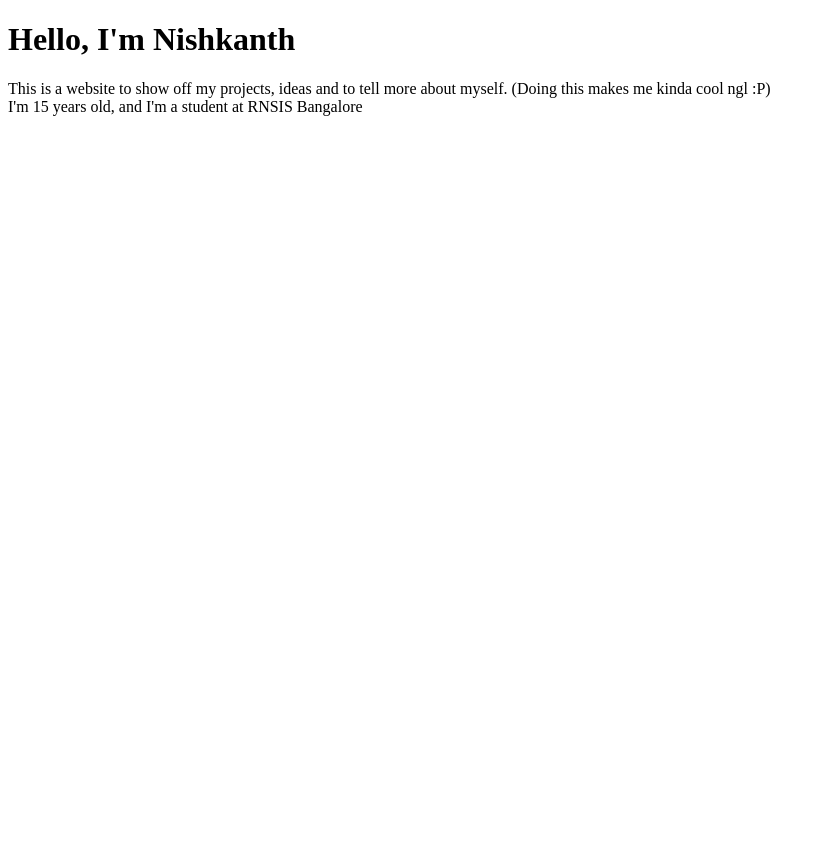
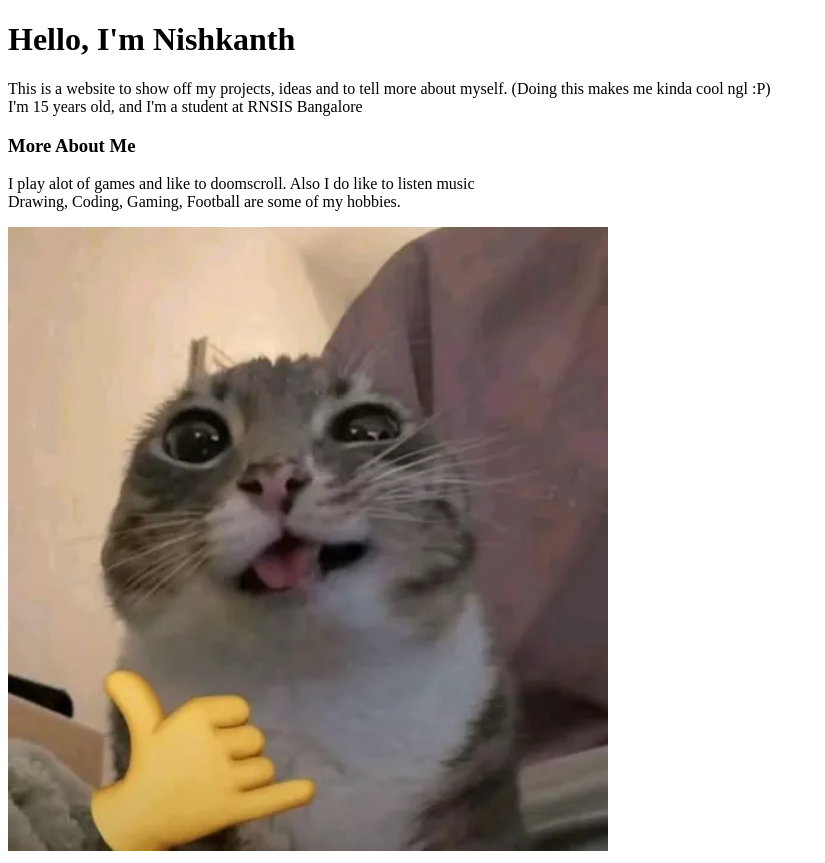
Before and after one commit to nishkanth0/my-portfolio, a plain HTML site: page index.html in a window 1280 px wide. Shown: the whole page, without its empty margins (0-825 px from the left). Before the commit the page ends 800 px from the top, so only its background shows below. Drawn offline with Linux system fonts and the light colour scheme; files whose address does not match are found by name.

Commit message:
make the page about me

```diff
--- a/index.html
+++ b/index.html
@@ -8,5 +8,12 @@
 		<p>This is a website to show off my projects, ideas and to tell more about myself. (Doing this makes me kinda cool ngl :P)<br>
             I'm 15 years old, and I'm a student at RNSIS Bangalore
         </p>
+
+        <h3>More About Me</h3>
+        <p>I play alot of games and like to doomscroll. Also I do like to listen music <br>
+           Drawing, Coding, Gaming, Football are some of my hobbies.
+        </p>
+
+        <img src = "/home/nishkanth/My Projects/my-portfolio/my-portfolio/cat.webp" alt="goofy cat" width="600"/>
 	</body>
 </html>
```
Also changed, not shown: cat.webp (added).
